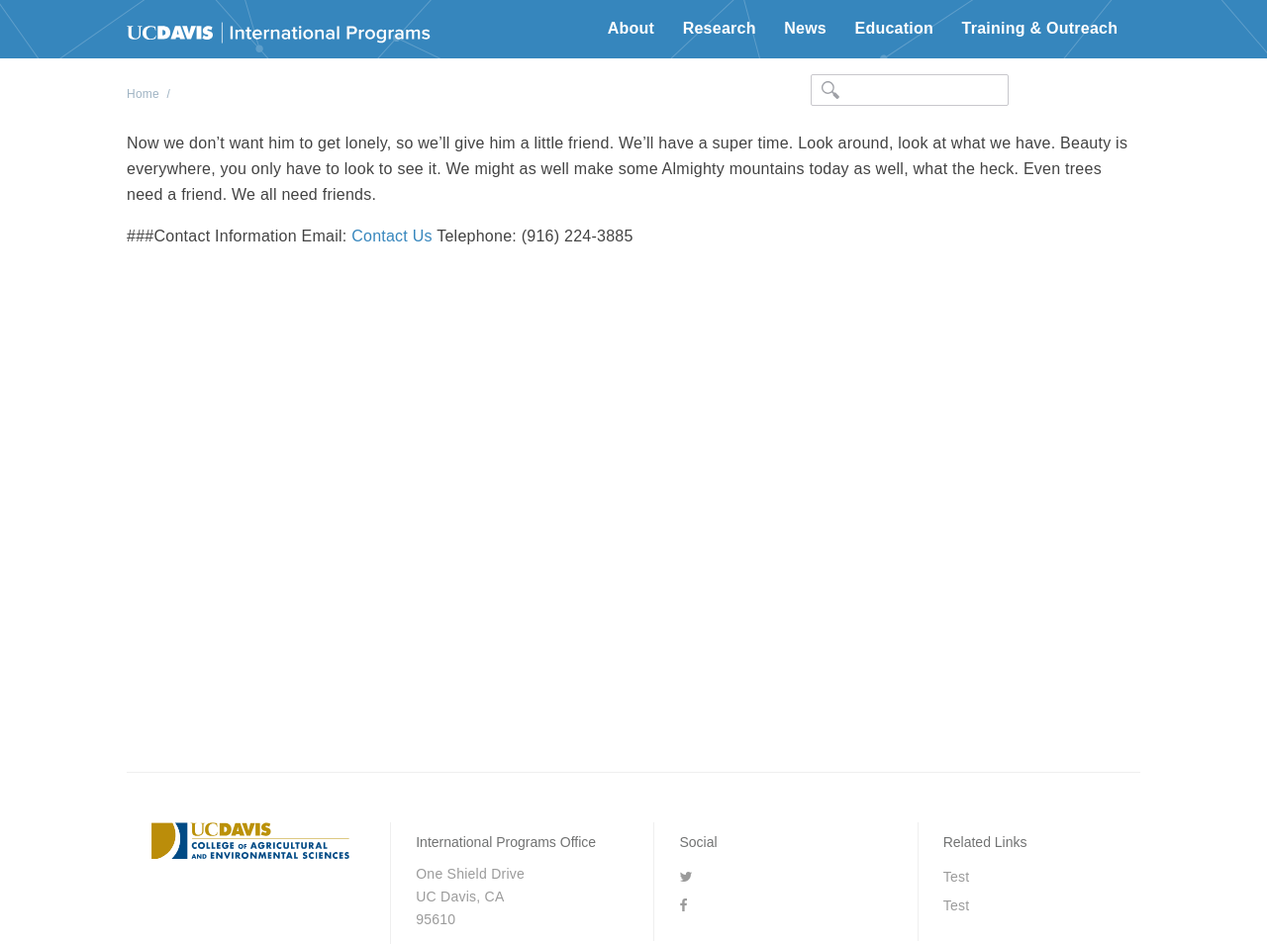
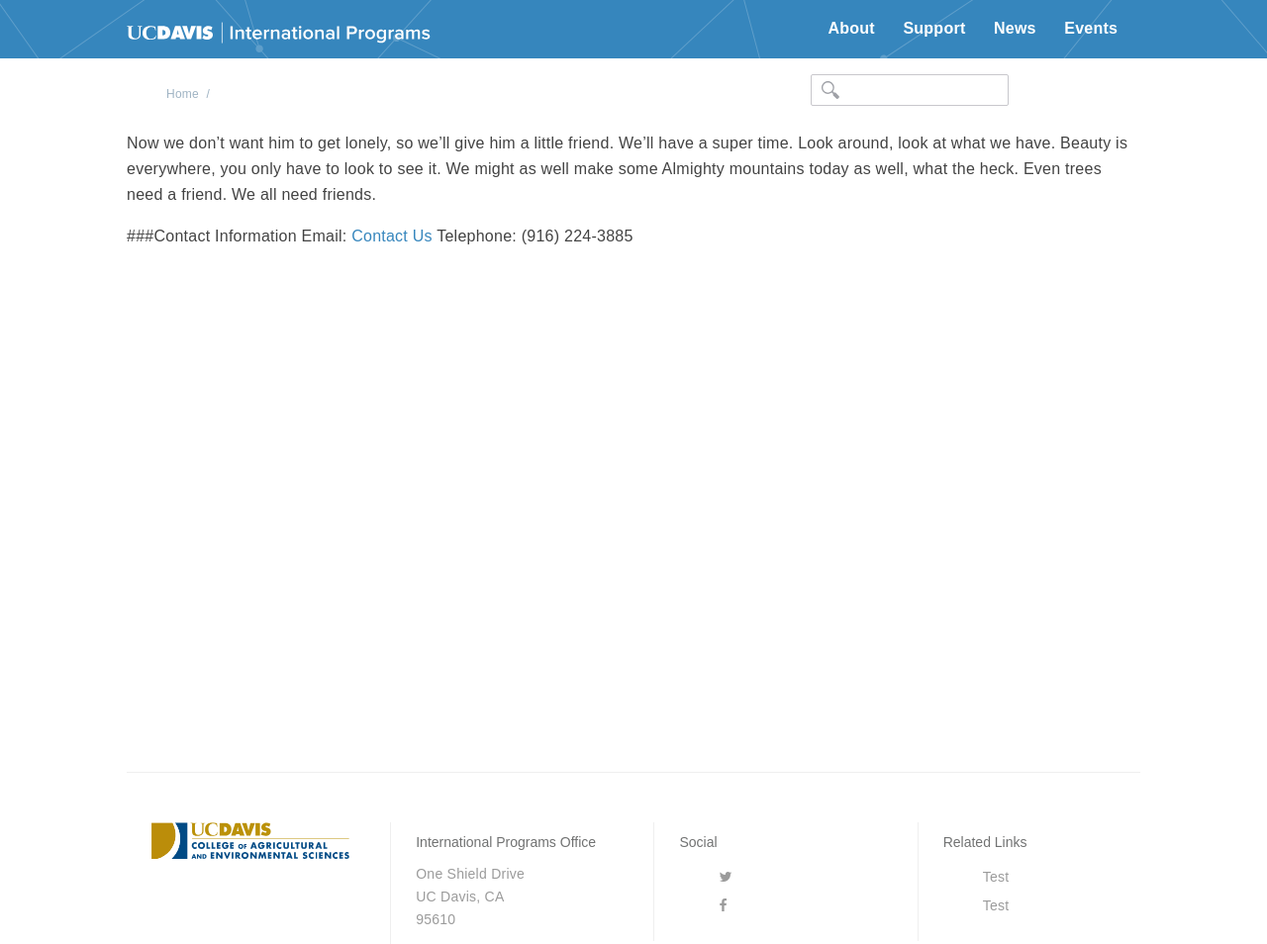
Before and after one commit to ucdavis/ip, a Jekyll site: the page built from contact.md, in a window 1280 px wide. Shown: the whole page at 99% size. Built offline with Jekyll 4.4.1, drawn with Linux system fonts in a browser that asks for light colours; nearby versions of some CDN libraries.

Commit message:
vendor question

```diff
--- a/_includes/navigation.html
+++ b/_includes/navigation.html
@@ -2,33 +2,33 @@
     <i class="fa fa-bars"></i>
 </div>
 <nav id="main-nav">
+    <div class="nav-wrapper">
         <ul>
             <li>
                 <a href="/about">About</a>
                 <ul class="dropdown">
                     <li><a href="/components#nivo">Slider</a></li>
                     <li><a href="/components#bgvideo">Video</a></li>
-                <li><a href="/components#icons">Icons</a></li>
+                    <li><a href="/components#icons">Icons</a>
+                    <ul class="subdropdown">
+                        <li><a href="components#nivo">Slider</a></li>
+                        <li><a href="components#bgvideo">Video</a></li>
+                        <li><a href="components#icons">Icons</a></li>
+                    </ul>
+                </li>
             </ul>
         </li>
         <li>
-            <a href="/support">Research</a>
+            <a href="/support">Support</a>
         </li>
         <li>
             <a href="/news">News</a>
-            <ul class="dropdown">
-                <li><a href="/feed/">News</a></li>
-                <li><a href="/feed/events.html">Events</a></li>
-                <li><a href="/feed/tags.html">Tag list</a></li>
-            </ul>
         </li>
         <li>
-            <a href="/events">Education</a>
-        </li>
-        <li>
-            <a href="/events">Training &amp; Outreach</a>
+            <a href="/events">Events</a>
         </li>
     </ul>
+</div>
 </nav>
 <div class="slideout-wrapper">
 <nav id="slideout-nav" class="pushy pushy-left">
@@ -38,17 +38,18 @@
             <ul>
                 <li class="pushy-link"><a href="components#nivo">Slider</a></li>
                 <li class="pushy-link"><a href="components#bgvideo">Video</a></li>
+                <li class="pushy-subsubmenu"><a href="#">Icons</a>
+                <ul>
+                    <li class="pushy-link"><a href="components#nivo">Slider</a></li>
+                    <li class="pushy-link"><a href="components#bgvideo">Video</a></li>
                     <li class="pushy-link"><a href="components#icons">Icons</a></li>
+                </ul>
+            </li>
         </ul>
     </li>
     <li class="pushy-link"><a href="/support">Support</a></li>
     <li class="pushy-submenu">
         <a href="#">News</a>
-                <ul>
-                    <li><a href="/feed/">News</a></li>
-                    <li><a href="/feed/events.html">Events</a></li>
-                    <li><a href="/feed/tags.html">Tag list</a></li>
-                </ul>
     </li>
     <li class="pushy-link">
         <a href="/events">Events</a>
--- a/_sass/_navigation.scss
+++ b/_sass/_navigation.scss
@@ -18,6 +18,7 @@
 
 #slideout-nav ul {
     list-style: none;
+    text-align: left;
 }
 
 #main-nav {
@@ -26,7 +27,7 @@
         display: none;
     }
     ul {
-        text-align: left;
+        // text-align: left;
         display: inline;
         margin: 0;
         padding: 20px 4px 20px 0;
--- a/_sass/_typography.scss
+++ b/_sass/_typography.scss
@@ -46,7 +46,9 @@
             }
         }
     }
-    padding-left: 0px;
+    &.list--nopadding {
+        padding-left: 0px;
+    }
     li {
         font-size: 1.6rem;
         line-height: 1.8;
--- a/_sass/_vendor.scss
+++ b/_sass/_vendor.scss
@@ -390,6 +390,7 @@
     margin-left: -6px;
 }
 
+
 // Pushy
 /*! Pushy - v1.0.0 - 2016-3-1
 * Pushy is a responsive off-canvas navigation menu using CSS transforms & transitions.
@@ -435,7 +436,7 @@
   transform: translate3d(-200px, 0, 0);
 }
 
-.pushy-open-left #pushy-container,
+.pushy-open-left #container,
 .pushy-open-left .push {
   -webkit-transform: translate3d(200px, 0, 0);
   -ms-transform: translate3d(200px, 0, 0);
@@ -448,7 +449,7 @@
   transform: translate3d(200px, 0, 0);
 }
 
-.pushy-open-right #pushy-container,
+.pushy-open-right #container,
 .pushy-open-right .push {
   -webkit-transform: translate3d(-200px, 0, 0);
   -ms-transform: translate3d(-200px, 0, 0);
@@ -463,7 +464,7 @@
 }
 
 /* Menu Transitions */
-#pushy-container,
+#container,
 .pushy,
 .push {
   transition: transform 0.2s cubic-bezier(0.16, 0.68, 0.43, 0.99);
@@ -526,15 +527,73 @@
   position: absolute;
   top: 50%;
   right: 15px;
-  background: url("../media/arrow.svg") no-repeat;
+  background: url("/media/arrow.svg") no-repeat;
   -webkit-transform: translateY(-50%);
   -ms-transform: translateY(-50%);
   transform: translateY(-50%);
   transition: transform 0.2s;
 }
 
+/* Subsubmenu Appearance */
+.pushy-subsubmenu {
+
+}
+.pushy-subsubmenu ul {
+  padding-left: 15px;
+  transition: max-height 0.2s ease-in-out;
+}
+.pushy-subsubmenu ul .pushy-link {
+  transition: opacity 0.2s ease-in-out;
+}
+.pushy-subsubmenu > a {
+  position: relative;
+}
+.pushy-subsubmenu > a::after {
+  content: '';
+  display: block;
+  height: 11px;
+  width: 8px;
+  position: absolute;
+  top: 50%;
+  right: 15px;
+  background: url("/media/arrow.svg") no-repeat;
+  -webkit-transform: translateY(-50%);
+  -ms-transform: translateY(-50%);
+  transform: translateY(-50%);
+  transition: transform 0.2s;
+}
+
+/* Subsubmenu Movement */
+.pushy-subsubmenu-closed > ul {
+  max-height: 0;
+  overflow: hidden;
+}
+.pushy-subsubmenu-closed .pushy-link {
+  opacity: 0;
+}
+
+.pushy-subsubmenu-open {
+
+}
+.pushy-subsubmenu-open > ul {
+  max-height: 1000px;
+}
+.pushy-subsubmenu-open .pushy-link {
+  opacity: 1;
+}
+.pushy-subsubmenu-open > a::after {
+  -webkit-transform: translateY(-50%) rotate(90deg);
+  -ms-transform: translateY(-50%) rotate(90deg);
+  transform: translateY(-50%) rotate(90deg);
+}
+
+.no-csstransforms3d .pushy-submenu-closed ul {
+  max-height: none;
+  display: none;
+}
+
 /* Submenu Movement */
-.pushy-submenu-closed ul {
+.pushy-submenu-closed > ul {
   max-height: 0;
   overflow: hidden;
 }
@@ -545,13 +604,13 @@
 .pushy-submenu-open {
   /* Submenu Icon */
 }
-.pushy-submenu-open ul {
+.pushy-submenu-open > ul {
   max-height: 1000px;
 }
 .pushy-submenu-open .pushy-link {
   opacity: 1;
 }
-.pushy-submenu-open a::after {
+.pushy-submenu-open > a::after {
   -webkit-transform: translateY(-50%) rotate(90deg);
   -ms-transform: translateY(-50%) rotate(90deg);
   transform: translateY(-50%) rotate(90deg);
```
Also changed, not shown: js/pushy.min.js, 6 other files. Lines whose indentation alone changed are shown as unchanged.
